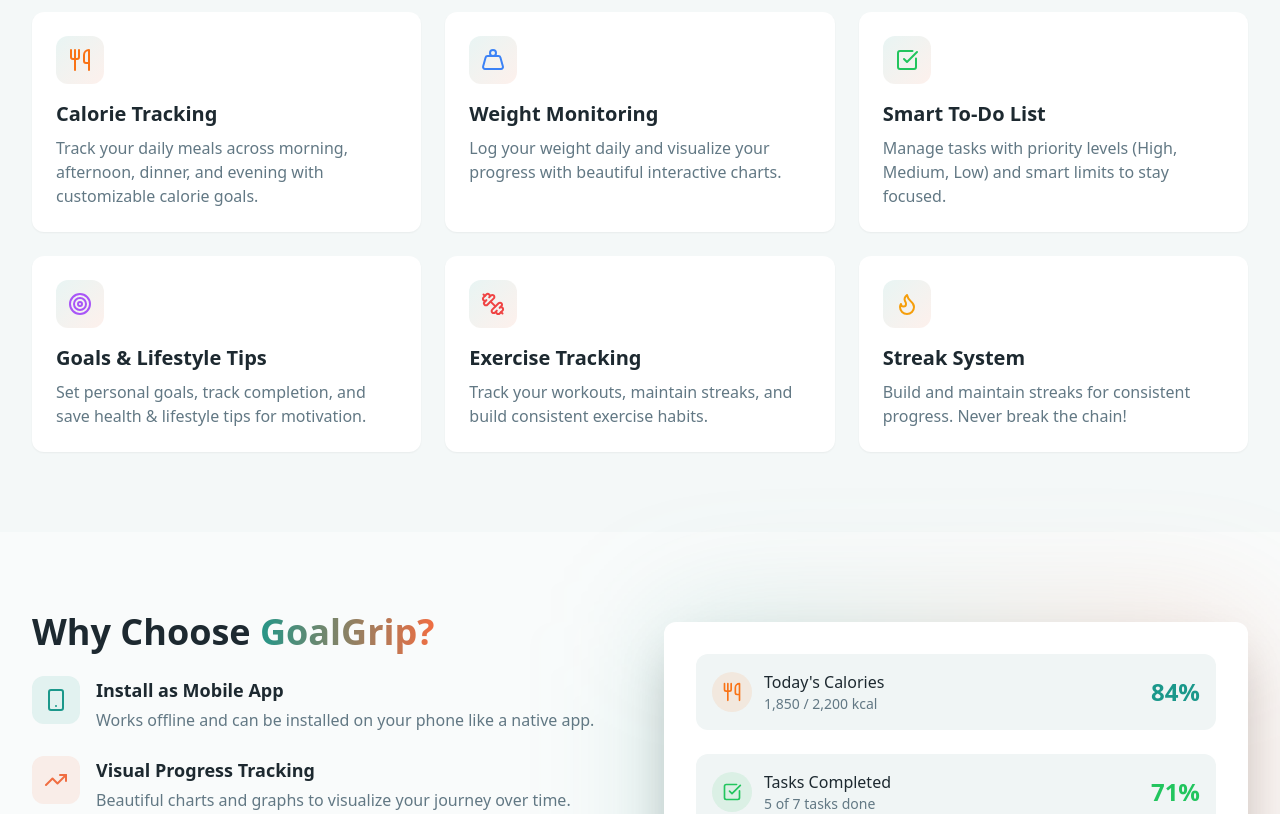
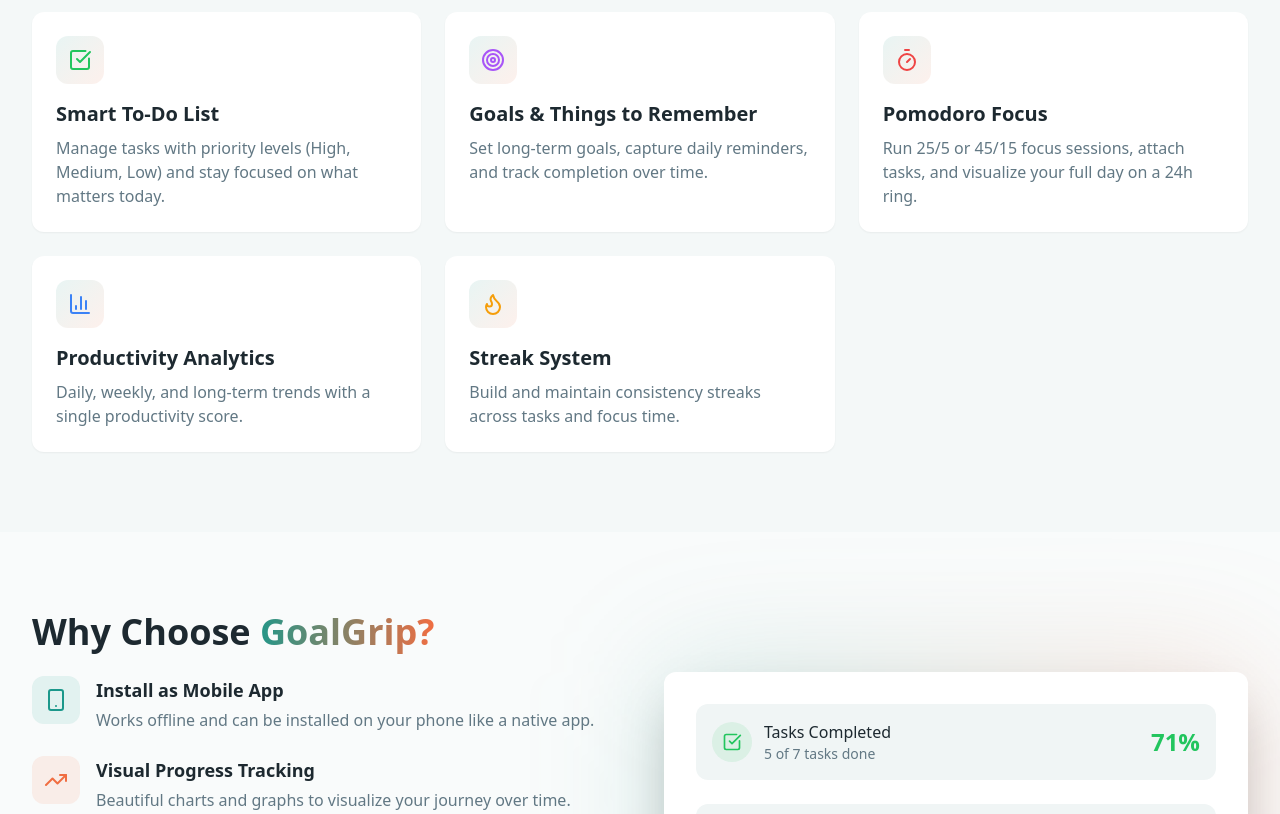
Before and after one commit to shubhamwebsites7-cyber/grad-genius-app-65, a React (Vite) app: page / in a window 1280 px wide. Shown: the part 1000-1814 px from the top of the page. Built offline with nearby package versions, Linux system fonts and the light colour scheme.

Commit message:
Changes
Co-authored-by: humanity021 <129750785+humanity021@users.noreply.github.com>

```diff
--- a/src/pages/Landing.tsx
+++ b/src/pages/Landing.tsx
@@ -2,11 +2,10 @@ import { Link } from 'react-router-dom';
 import { Button } from '@/components/ui/button';
 import { Card, CardContent } from '@/components/ui/card';
 import {
-  Utensils,
-  Weight,
   CheckSquare,
   Target,
-  Dumbbell,
+  Timer,
+  BarChart3,
   Flame,
   TrendingUp,
   Calendar,
@@ -23,39 +22,33 @@ import { useState } from 'react';
 
 const features = [
   {
-    icon: Utensils,
-    title: 'Calorie Tracking',
-    description: 'Track your daily meals across morning, afternoon, dinner, and evening with customizable calorie goals.',
-    color: 'text-orange-500'
-  },
-  {
-    icon: Weight,
-    title: 'Weight Monitoring',
-    description: 'Log your weight daily and visualize your progress with beautiful interactive charts.',
-    color: 'text-blue-500'
-  },
-  {
     icon: CheckSquare,
     title: 'Smart To-Do List',
-    description: 'Manage tasks with priority levels (High, Medium, Low) and smart limits to stay focused.',
+    description: 'Manage tasks with priority levels (High, Medium, Low) and stay focused on what matters today.',
     color: 'text-green-500'
   },
   {
     icon: Target,
-    title: 'Goals & Lifestyle Tips',
-    description: 'Set personal goals, track completion, and save health & lifestyle tips for motivation.',
+    title: 'Goals & Things to Remember',
+    description: 'Set long-term goals, capture daily reminders, and track completion over time.',
     color: 'text-purple-500'
   },
   {
-    icon: Dumbbell,
-    title: 'Exercise Tracking',
-    description: 'Track your workouts, maintain streaks, and build consistent exercise habits.',
+    icon: Timer,
+    title: 'Pomodoro Focus',
+    description: 'Run 25/5 or 45/15 focus sessions, attach tasks, and visualize your full day on a 24h ring.',
     color: 'text-red-500'
+  },
+  {
+    icon: BarChart3,
+    title: 'Productivity Analytics',
+    description: 'Daily, weekly, and long-term trends with a single productivity score.',
+    color: 'text-blue-500'
   },
   {
     icon: Flame,
     title: 'Streak System',
-    description: 'Build and maintain streaks for consistent progress. Never break the chain!',
+    description: 'Build and maintain consistency streaks across tasks and focus time.',
     color: 'text-amber-500'
   }
 ];
@@ -272,19 +265,6 @@ export default function Landing() {
                   <div className="space-y-6">
                     <div className="flex items-center justify-between p-4 bg-muted rounded-xl">
                       <div className="flex items-center gap-3">
-                        <div className="w-10 h-10 rounded-full bg-orange-500/10 flex items-center justify-center">
-                          <Utensils className="h-5 w-5 text-orange-500" />
-                        </div>
-                        <div>
-                          <div className="font-medium">Today's Calories</div>
-                          <div className="text-sm text-muted-foreground">1,850 / 2,200 kcal</div>
-                        </div>
-                      </div>
-                      <div className="text-2xl font-bold text-primary">84%</div>
-                    </div>
-
-                    <div className="flex items-center justify-between p-4 bg-muted rounded-xl">
-                      <div className="flex items-center gap-3">
                         <div className="w-10 h-10 rounded-full bg-green-500/10 flex items-center justify-center">
                           <CheckSquare className="h-5 w-5 text-green-500" />
                         </div>
```
